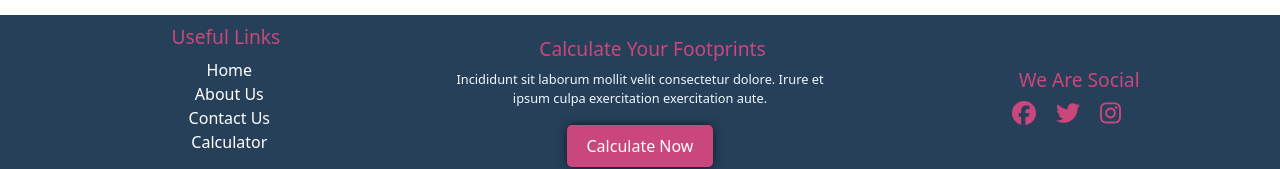
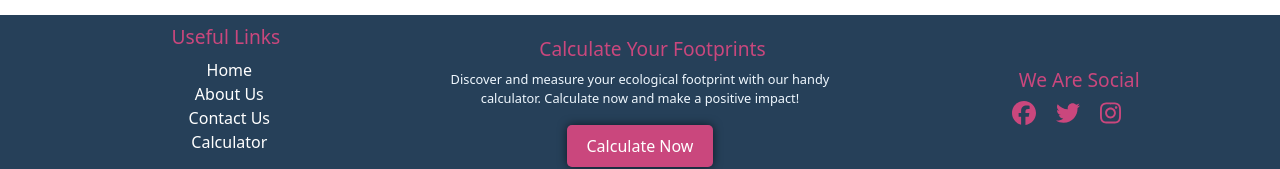
Before and after one commit to UbaidUllah777/EcogoTracks, a React (Create React App) app in the folder eco-go-tracks/: page / in a window 1280 px wide. Shown: the part 4517-4686 px from the top of the page. Built offline with nearby package versions, Linux system fonts and the light colour scheme.

Commit message:
footer sentese added

```diff
--- a/eco-go-tracks/src/shared/components/Footer/Footer.js
+++ b/eco-go-tracks/src/shared/components/Footer/Footer.js
@@ -44,8 +44,8 @@ const Footer = () => {
         <div className="col-md-4">
           <h3 className="footerMenuHeading">Calculate Your Footprints</h3>
           <p style={{ fontSize: "0.8rem", paddingBottom: "10px" }}>
-            Incididunt sit laborum mollit velit consectetur dolore. Irure et
-            ipsum culpa exercitation exercitation aute.
+            Discover and measure your ecological footprint with our handy
+            calculator. Calculate now and make a positive impact!
           </p>
 
           <Button
```
